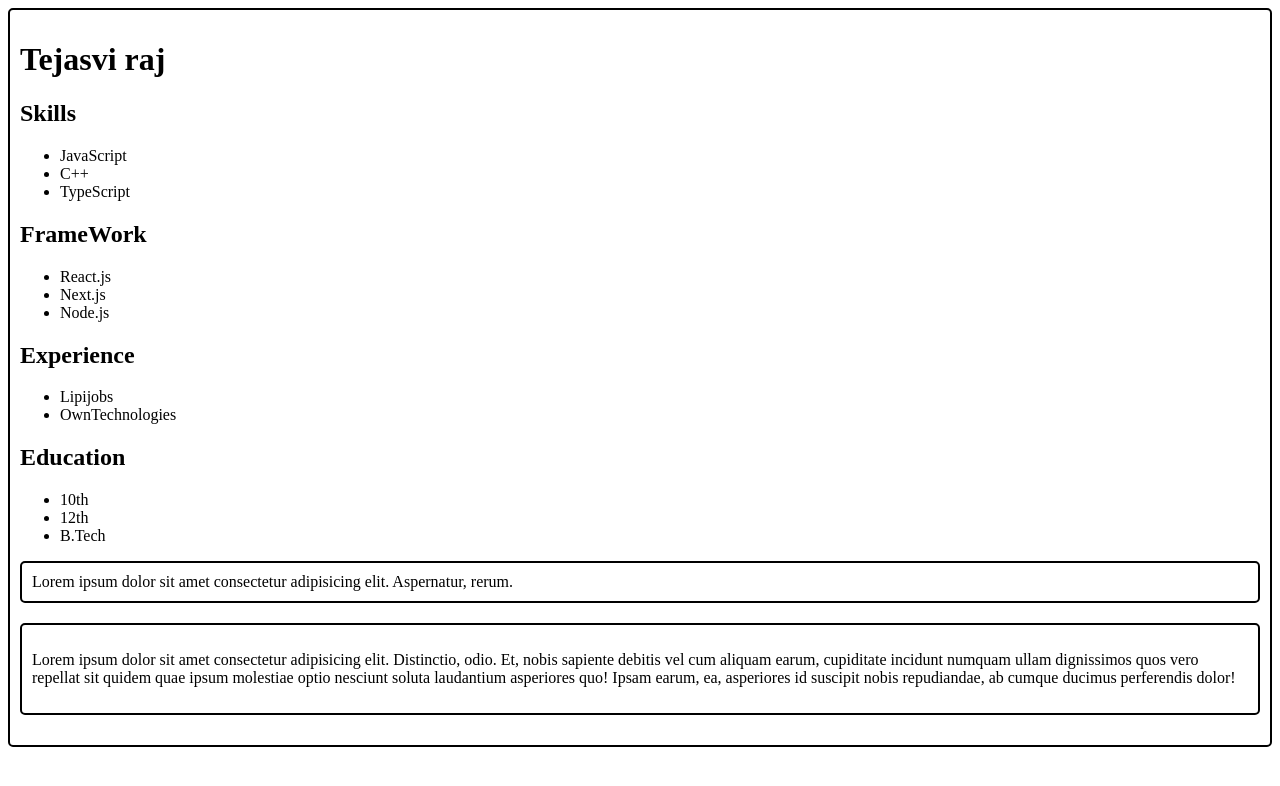
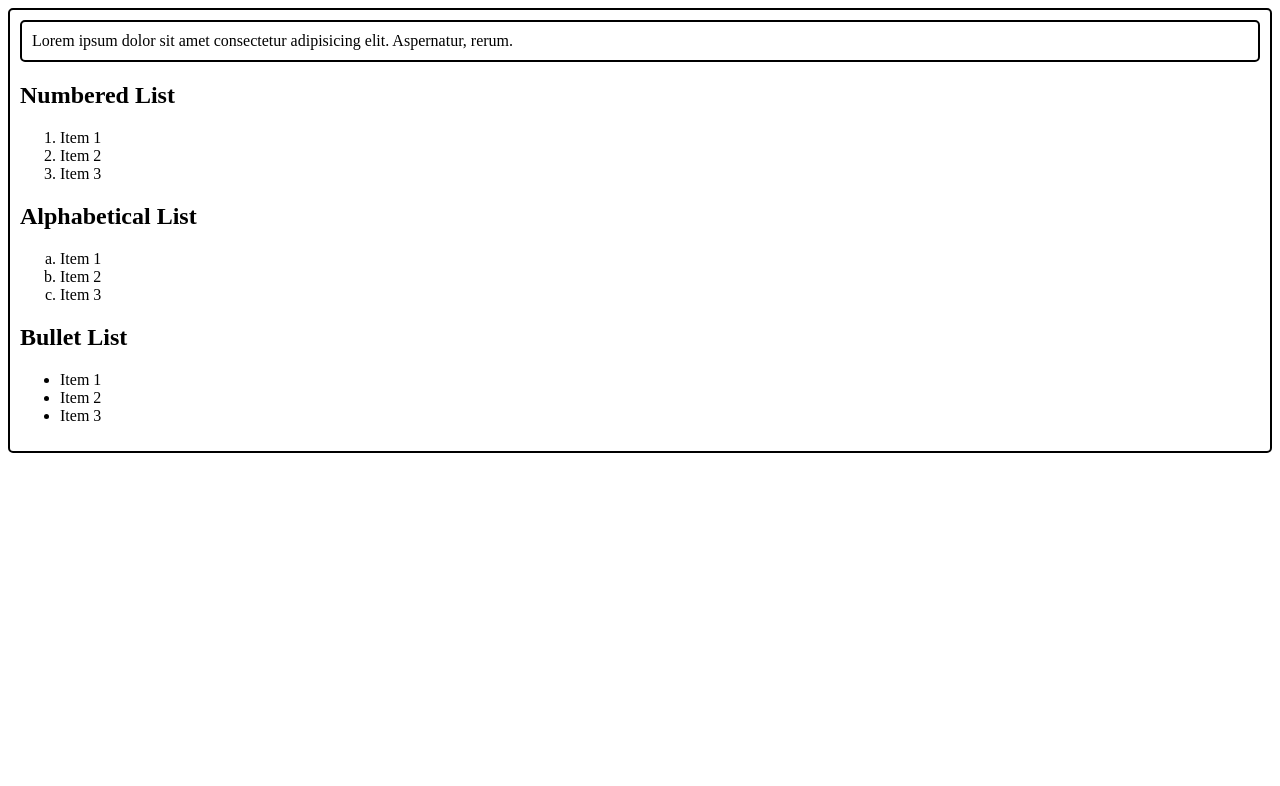
Before and after one commit to tejasvi8686/React_Assigment, a React (Vite) app: page / in a window 1280 px wide. Shown: the top 786 px of the page. Built offline with nearby package versions, Linux system fonts and the light colour scheme.

Commit message:
chapter 3

```diff
--- a/src/App.jsx
+++ b/src/App.jsx
@@ -2,24 +2,26 @@ import "./App.css";
 import Border from "./componetns/Border/Border";
 import Child from "./componetns/Border/Child/Child";
 import Resume from "./componetns/Resume/Resume";
+import List  from "./componetns/List/List";
 
 function App() {
+  const itemss = ['Item 1', 'Item 2', 'Item 3'];
   return (
     <Border>
-      <Resume />
+      {/* <Resume /> */}
       <Border>
         <Child />
       </Border>
-      <Border>
-        <p>
-          Lorem ipsum dolor sit amet consectetur adipisicing elit. Distinctio,
-          odio. Et, nobis sapiente debitis vel cum aliquam earum, cupiditate
-          incidunt numquam ullam dignissimos quos vero repellat sit quidem quae
-          ipsum molestiae optio nesciunt soluta laudantium asperiores quo! Ipsam
-          earum, ea, asperiores id suscipit nobis repudiandae, ab cumque ducimus
-          perferendis dolor!
-        </p>
-      </Border>
+      <div>
+        <h2>Numbered List</h2>
+        <List layout="numbered" items={itemss} />
+
+        <h2>Alphabetical List</h2>
+        <List layout="alpha" items={itemss} />
+
+        <h2>Bullet List</h2>
+        <List layout="bullet" items={itemss} />
+      </div>
     </Border>
   );
 }
--- /dev/null
+++ b/src/componetns/List/List.jsx
@@ -0,0 +1,38 @@
+import React from "react";
+
+const List = ({ layout, items }) => {
+  const renderList = () => {
+    switch (layout) {
+      case "numbered":
+        return (
+          <ol>
+            {items.map((item, index) => (
+              <li key={index}>{item}</li>
+            ))}
+          </ol>
+        );
+      case "alpha":
+        return (
+          <ol style={{ listStyleType: "lower-alpha" }}>
+            {items.map((item, index) => (
+              <li key={index}>{item}</li>
+            ))}
+          </ol>
+        );
+      case "bullet":
+        return (
+          <ul>
+            {items.map((item, index) => (
+              <li key={index}>{item}</li>
+            ))}
+          </ul>
+        );
+      default:
+        return null;
+    }
+  };
+
+  return <div>{renderList()}</div>;
+};
+
+export default List;
```
